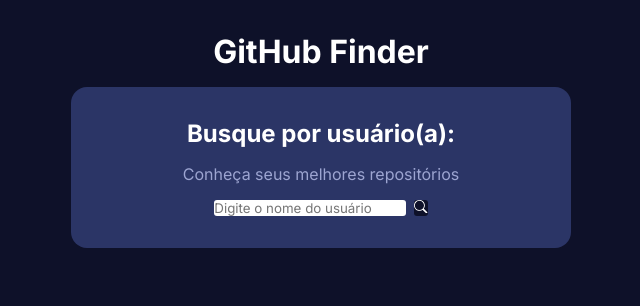
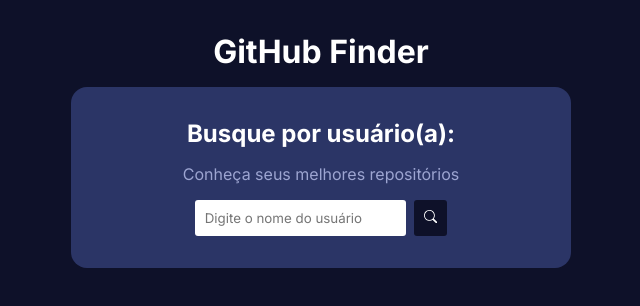
Before and after one commit to surieltech/github-finder, a React (Vite) app: page / in a window 1280 px wide. Shown: the top 306 px of the page, without its empty margins (319-959 px from the left). Built offline with nearby package versions, Linux system fonts and the light colour scheme; a web font is replaced by a local one.

Commit message:
fix: search css fixed

```diff
--- a/src/components/Search.module.css
+++ b/src/components/Search.module.css
@@ -21,7 +21,7 @@
 
 .search_container input,
 .search_container button {
-    padding: 0.6 rem;
+    padding: .6rem;
     border-radius: 3px;
     border: none;
     color: #2b3566;
```
